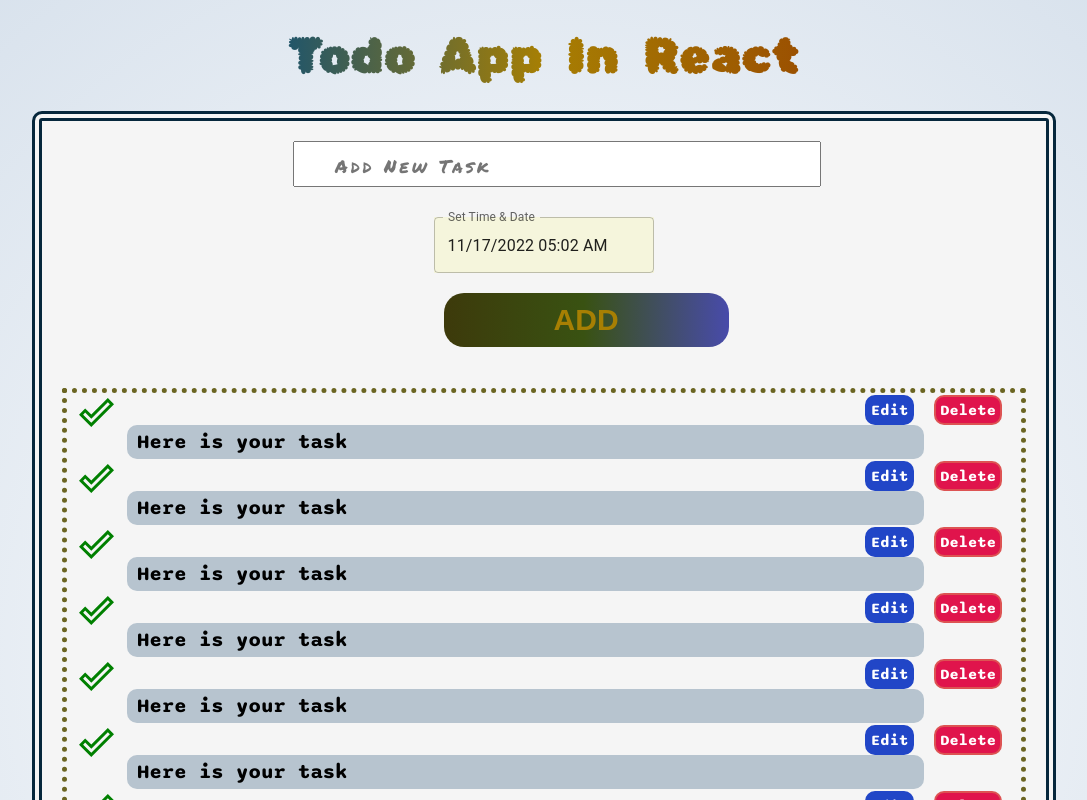
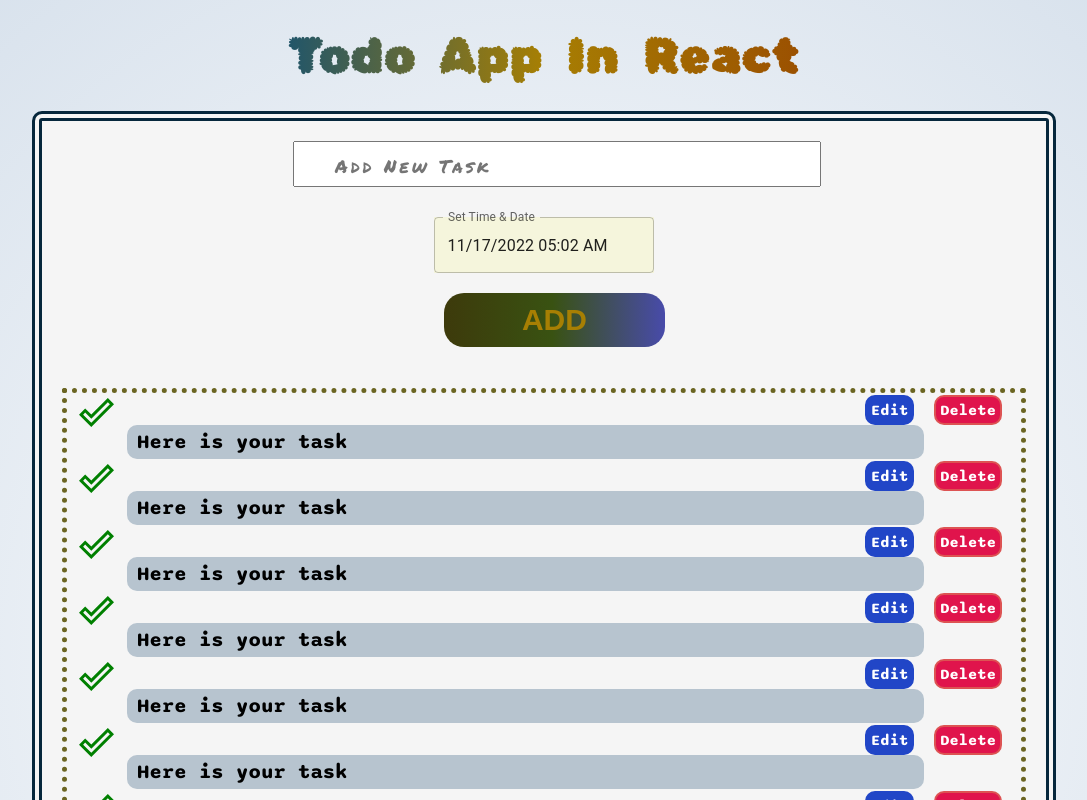
Before and after one commit to Tusharjagi/Todo_React, a React (Create React App) app: page / in a window 1280 px wide. Shown: the top 800 px of the page, without its empty margins (96-1183 px from the left). Built offline with nearby package versions, Linux system fonts and the light colour scheme; the HTML template or start-up script is replaced by a standard one.

Commit message:
add in array

```diff
--- a/src/Components/Content/Content.js
+++ b/src/Components/Content/Content.js
@@ -1,5 +1,4 @@
 import "./content.css";
-import Calender from "./Input/Calender/Calender";
 import Input from "./Input/Input";
 import RenderData from "./RenderData/RenderData";
 
--- a/src/Components/Content/Input/Input.js
+++ b/src/Components/Content/Input/Input.js
@@ -19,7 +19,6 @@
       <input
         className="ToInput"
         spellCheck="false"
-        // type="text"
         value={value}
         placeholder="Add New Task"
         onChange={(e) => setValue(e.target.value)}
--- a/src/Components/Content/Input/input.css
+++ b/src/Components/Content/Input/input.css
@@ -21,7 +21,7 @@
 .add-button{
   position: relative;
   font-size: 30px;
-  padding: 10px 110px;
+  padding: 10px 7.8%;
   margin: 2% 40%;
   border: none;
   background-image: linear-gradient(to left, #484baa 0%, #395212  51%, #3d3a0b  100%);
```
